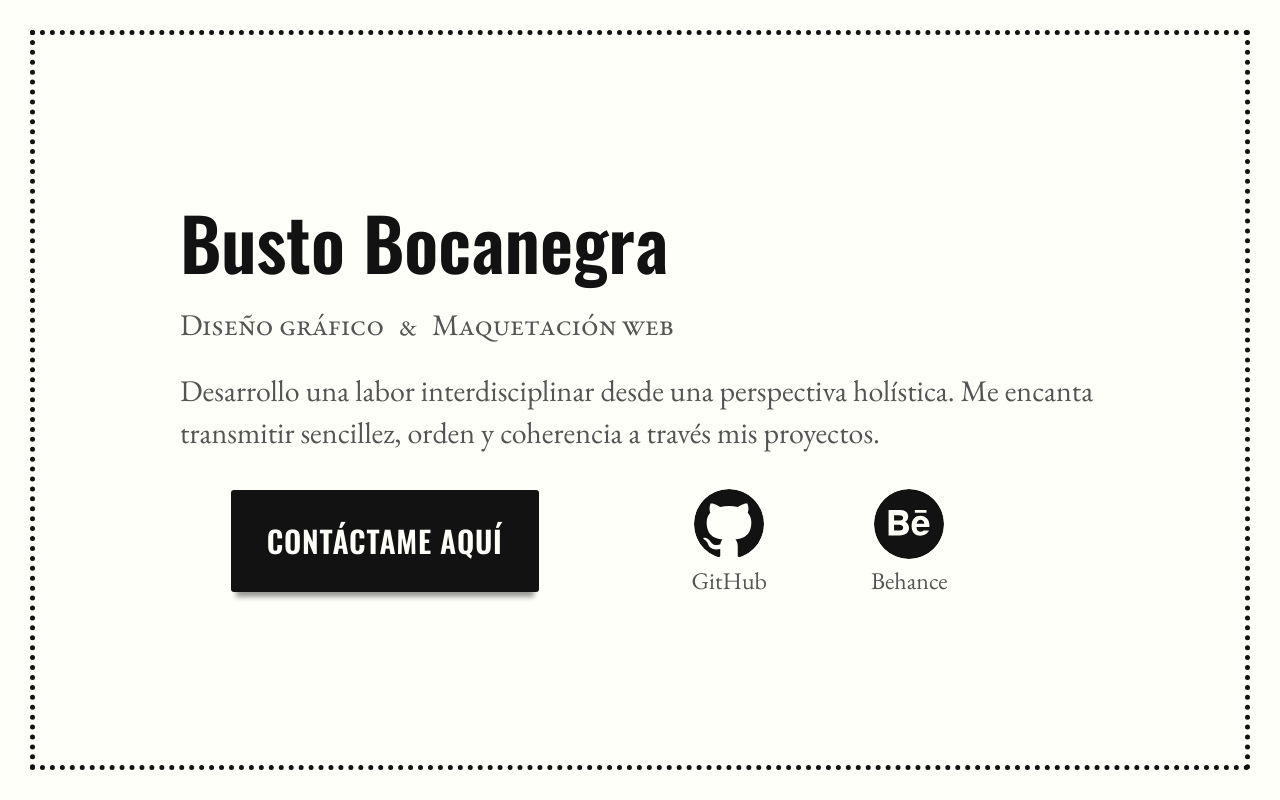
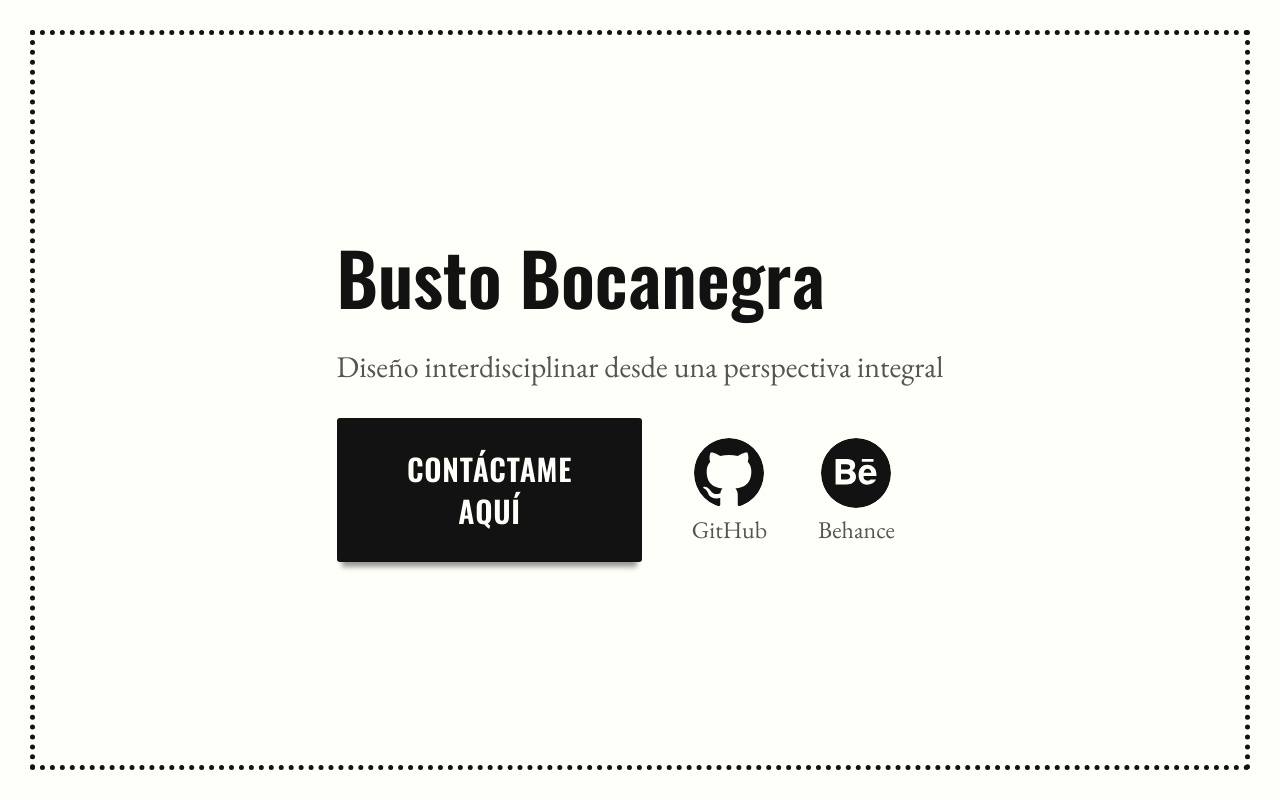
Before and after one commit to bustobocanegra/bustobocanegra.github.io, a plain HTML site: page index.html in a window 1280 px wide. Drawn offline with nearby package versions, Linux system fonts and the light colour scheme.

Commit message:
Update content

```diff
--- a/index.html
+++ b/index.html
@@ -21,8 +21,7 @@
         <div class="content frame">
           <header>
             <h1 class="title">Busto Bocanegra</h1>
-            <h2 class="subtitle"><span>Diseño gráfico</span><span class="connector"> &#38; </span><span>Maquetación web</span></h2>
-            <p class="statement">Desarrollo una labor interdisciplinar desde una perspectiva holística. Me encanta transmitir sencillez, orden y coherencia a través mis proyectos.</p>
+            <p class="statement">Diseño interdisciplinar desde una perspectiva integral</p>
           </header>
           <footer class="footer">
             <a href="#contact" class="button large contact">Contáctame aquí</a>
```
